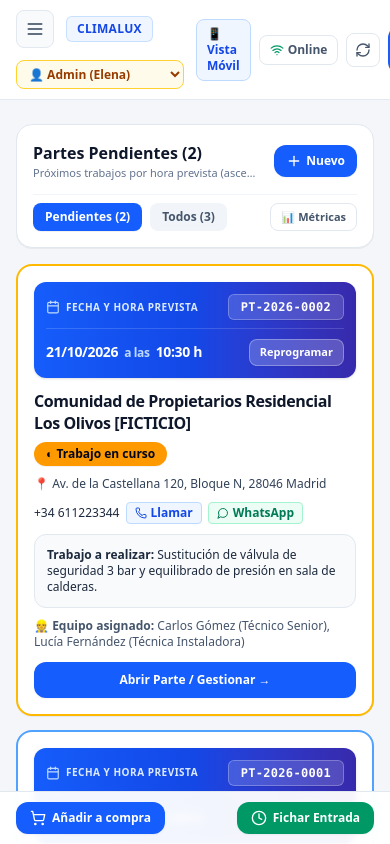
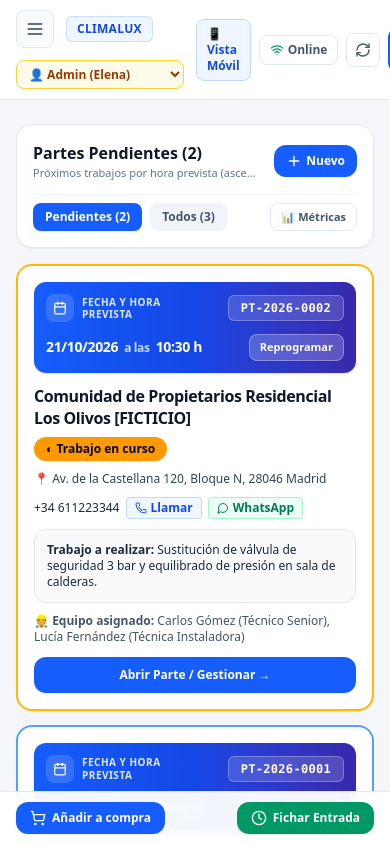
Before and after one commit to jugarbar666/app-partes-trabajo, a React (Vite) app: page / in a window 390 px wide. Shown: the top 844 px of the page. Built offline with nearby package versions, Linux system fonts and the light colour scheme.

Commit message:
style: mostrar etiqueta de fecha en dos lineas y eliminar linea separadora en banner movil

```diff
--- a/src/App.tsx
+++ b/src/App.tsx
@@ -129,12 +129,17 @@ const WorkOrderMobileCard: React.FC<{
     >
       <div className="space-y-2.5">
         {/* BANNER DESTACADO DE FECHA Y HORA PREVISTA */}
-        <div className="p-3 sm:p-3.5 rounded-xl bg-gradient-to-r from-blue-600 via-blue-700 to-indigo-800 text-white shadow-sm space-y-2">
-          {/* Fila superior: etiqueta de fecha y código de parte */}
-          <div className="flex items-center justify-between gap-2 border-b border-white/15 pb-2">
-            <div className="flex items-center gap-1.5 text-blue-100 text-[10px] sm:text-[11px] font-extrabold uppercase tracking-wider min-w-0">
-              <Calendar className="w-3.5 h-3.5 text-blue-200 shrink-0" />
-              <span className="truncate">Fecha y Hora Prevista</span>
+        <div className="p-3 sm:p-3.5 rounded-xl bg-gradient-to-r from-blue-600 via-blue-700 to-indigo-800 text-white shadow-sm space-y-2.5">
+          {/* Fila superior: etiqueta de fecha en dos líneas y código de parte */}
+          <div className="flex items-center justify-between gap-2">
+            <div className="flex items-center gap-2 text-blue-100 min-w-0">
+              <div className="w-7 h-7 rounded-lg bg-white/15 flex items-center justify-center shrink-0">
+                <Calendar className="w-3.5 h-3.5 text-white" />
+              </div>
+              <div className="text-[10px] sm:text-[11px] font-extrabold uppercase tracking-wider leading-tight text-blue-100">
+                <div>Fecha y Hora</div>
+                <div>Prevista</div>
+              </div>
             </div>
             <span className="font-mono font-extrabold text-xs px-3 py-1 rounded-md bg-white/15 border border-white/25 text-white shadow-2xs shrink-0 whitespace-nowrap tracking-wide">
               {wo.code}
```
